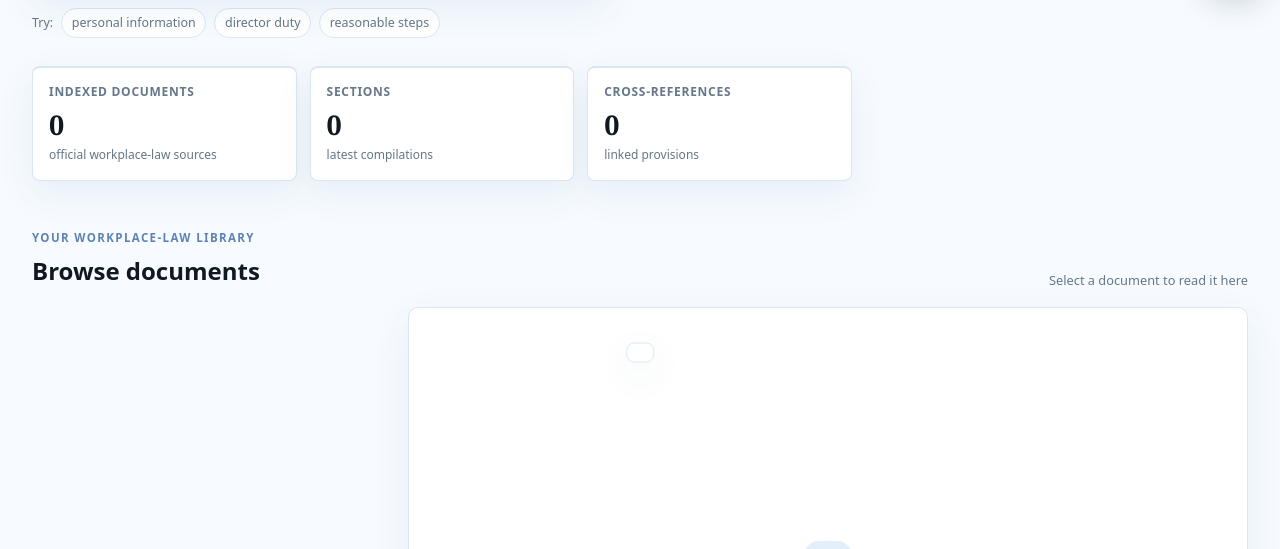
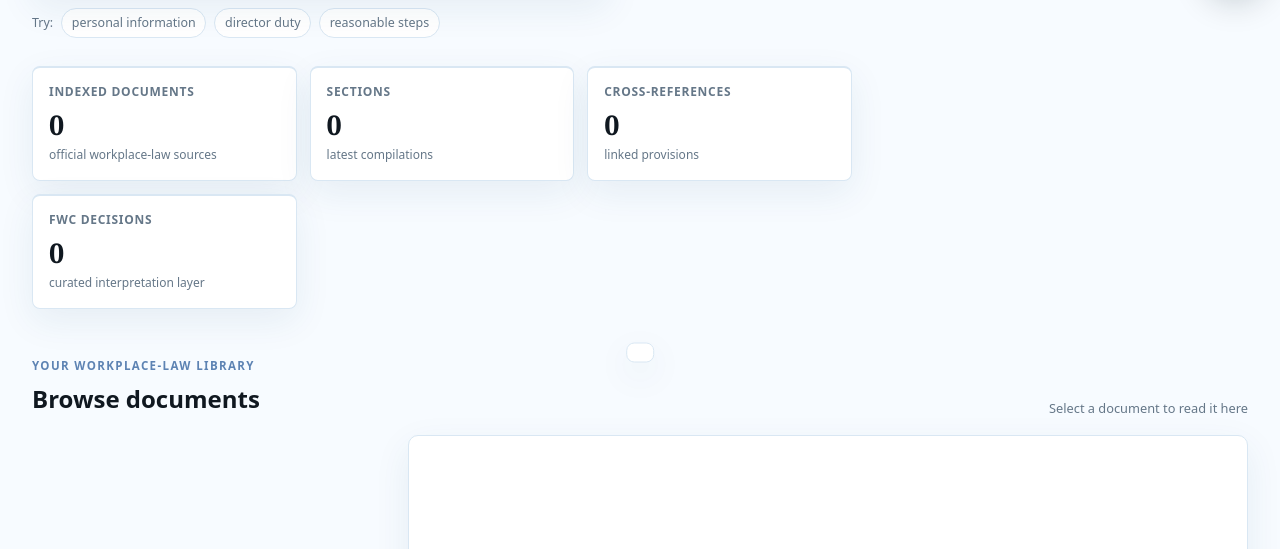
Before and after one commit to Chuanhui-Zheng/AU-Lex-Wiki, a FastAPI app: page / in a window 1280 px wide. Shown: the part 441-990 px from the top of the page. Run offline with FastAPI, Linux system fonts and the light colour scheme; data that the repository does not hold is empty; some libraries are stand-ins or nearby versions.

Commit message:
Show curated FWC coverage on the library home

```diff
--- a/frontend/app.py
+++ b/frontend/app.py
@@ -55,11 +55,14 @@ async def index(request: Request):
     section_count = cur.fetchone()[0]
     cur.execute("SELECT COUNT(*) FROM section_refs")
     ref_count = cur.fetchone()[0]
+    cur.execute("SELECT COUNT(*) FROM decisions")
+    decision_count = cur.fetchone()[0]
     cur.close(); conn.close()
     return templates.TemplateResponse(request, "index.html", {
         "acts": acts,
         "section_count": section_count,
         "ref_count": ref_count,
+        "decision_count": decision_count,
     })
 
 
--- a/frontend/templates/index.html
+++ b/frontend/templates/index.html
@@ -24,6 +24,7 @@
     <div class="metric-card"><span class="metric-label">Indexed documents</span><strong>{{ acts|length }}</strong><span class="metric-note">official workplace-law sources</span></div>
     <div class="metric-card"><span class="metric-label">Sections</span><strong>{{ "{:,}".format(section_count) }}</strong><span class="metric-note">latest compilations</span></div>
     <div class="metric-card"><span class="metric-label">Cross-references</span><strong>{{ "{:,}".format(ref_count) }}</strong><span class="metric-note">linked provisions</span></div>
+    <a class="metric-card metric-card-link" href="/decisions"><span class="metric-label">FWC decisions</span><strong>{{ decision_count }}</strong><span class="metric-note">curated interpretation layer</span></a>
   </section>
 </div>
 
```
